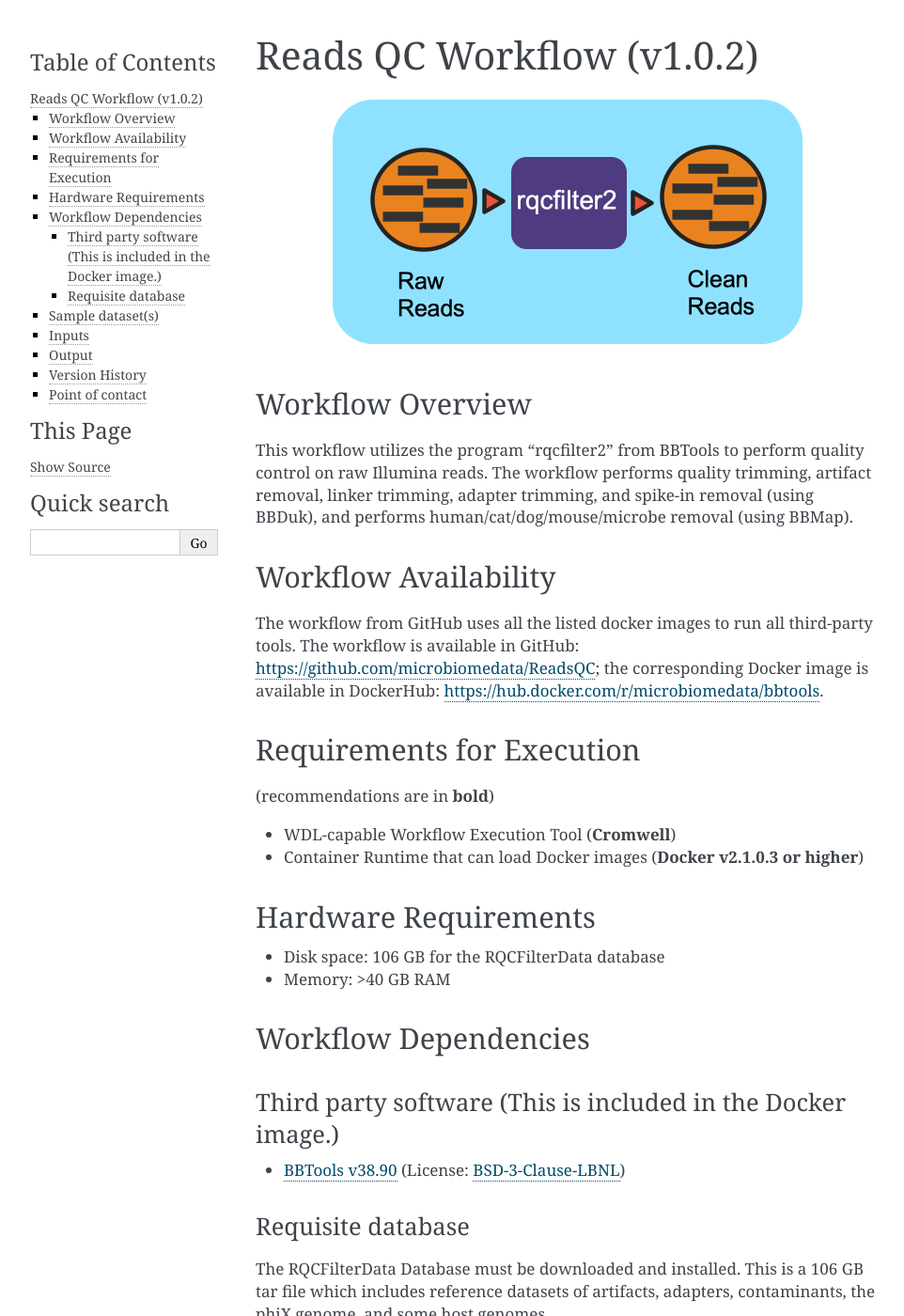
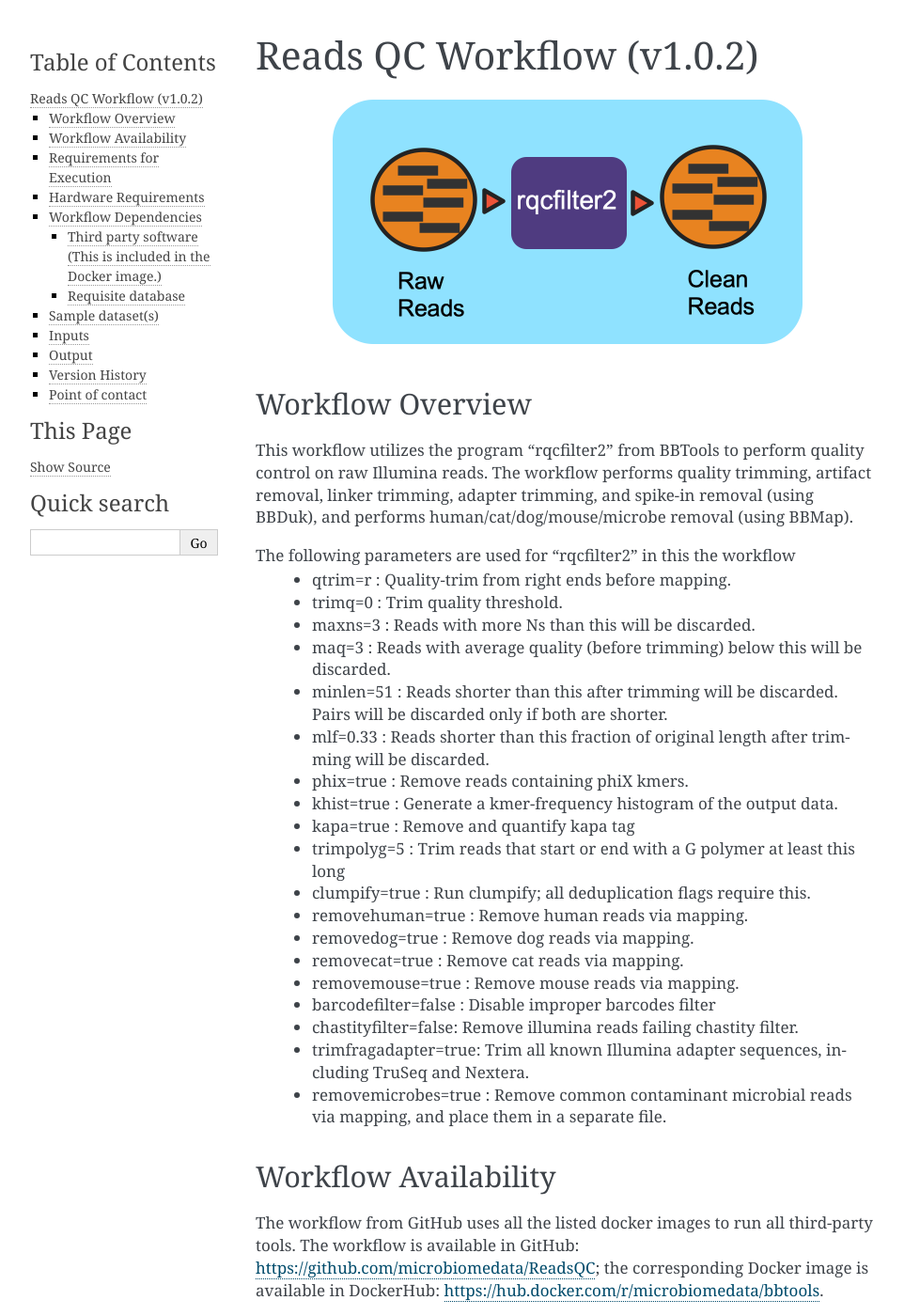
Before and after one commit to microbiomedata/ReadsQC, a Sphinx documentation site: the page built from docs/index.rst, in a window 1280 px wide and 1400 px high. Shown: the whole window at 94% size, without its empty margins (148-1110 px from the left). Built offline with Sphinx 7.4.7, drawn with Linux system fonts in a browser that asks for light colours.

Commit message:
update README and readthedocs

```diff
--- a/docs/index.rst
+++ b/docs/index.rst
@@ -10,6 +10,28 @@ Workflow Overview
 -----------------
 
 This workflow utilizes the program “rqcfilter2” from BBTools to perform quality control on raw Illumina reads. The workflow performs quality trimming, artifact removal, linker trimming, adapter trimming, and spike-in removal (using BBDuk), and performs human/cat/dog/mouse/microbe removal (using BBMap).
+
+The following parameters are used for "rqcfilter2" in this the workflow
+ - qtrim=r     :  Quality-trim from right ends before mapping.
+ - trimq=0     :  Trim quality threshold.
+ - maxns=3     :  Reads with more Ns than this will be discarded.
+ - maq=3       :  Reads with average quality (before trimming) below this will be discarded.
+ - minlen=51   :  Reads shorter than this after trimming will be discarded.  Pairs will be discarded only if both are shorter.
+ - mlf=0.33    :  Reads shorter than this fraction of original length after trimming will be discarded.
+ - phix=true   :  Remove reads containing phiX kmers.
+ - khist=true  :  Generate a kmer-frequency histogram of the output data.
+ - kapa=true   :  Remove and quantify kapa tag
+ - trimpolyg=5 :  Trim reads that start or end with a G polymer at least this long
+ - clumpify=true       :  Run clumpify; all deduplication flags require this.
+ - removehuman=true    :  Remove human reads via mapping.
+ - removedog=true      :  Remove dog reads via mapping.
+ - removecat=true      :  Remove cat reads via mapping.
+ - removemouse=true    :  Remove mouse reads via mapping.
+ - barcodefilter=false :  Disable improper barcodes filter
+ - chastityfilter=false:  Remove illumina reads failing chastity filter.
+ - trimfragadapter=true:  Trim all known Illumina adapter sequences, including TruSeq and Nextera.
+ - removemicrobes=true :  Remove common contaminant microbial reads via mapping, and place them in a separate file.
+
 
 Workflow Availability
 ---------------------
```
Also changed, not shown: README.md (+1 -1 lines).
